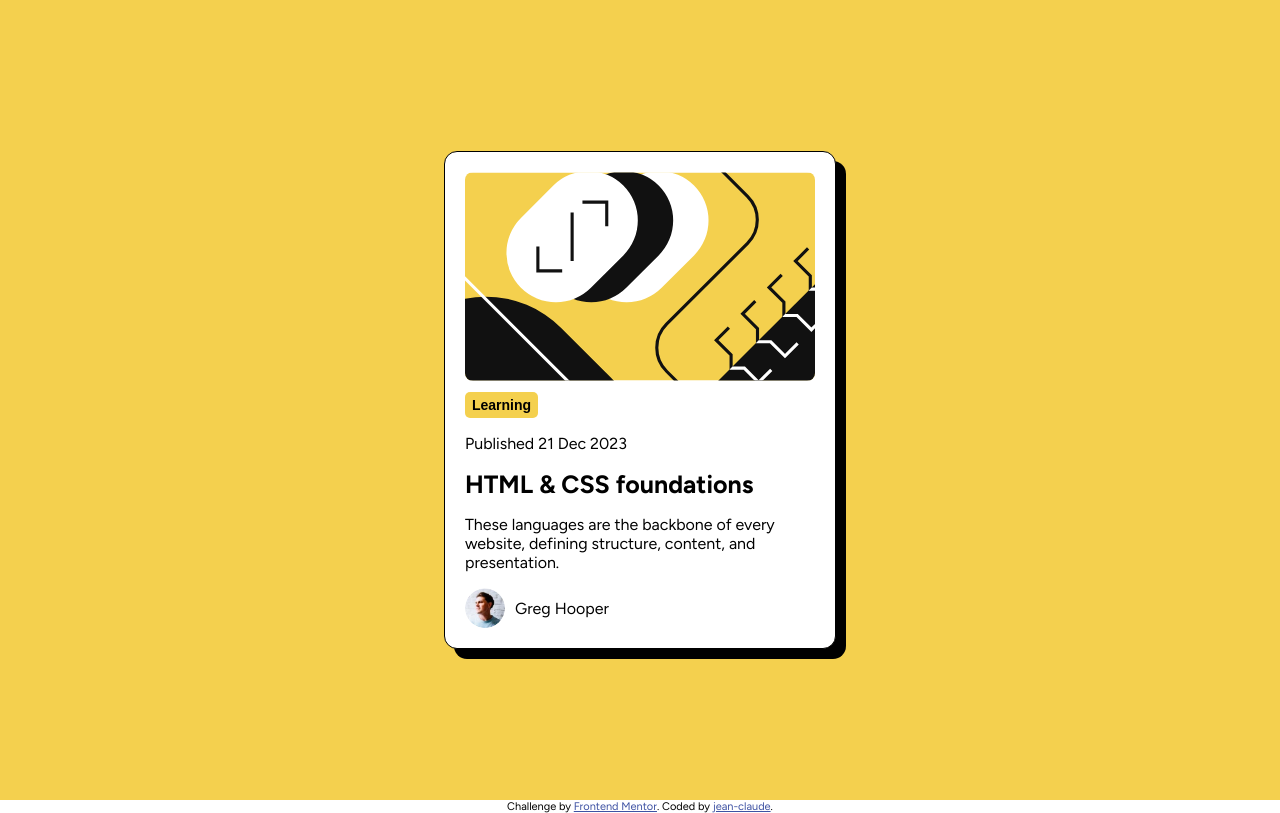
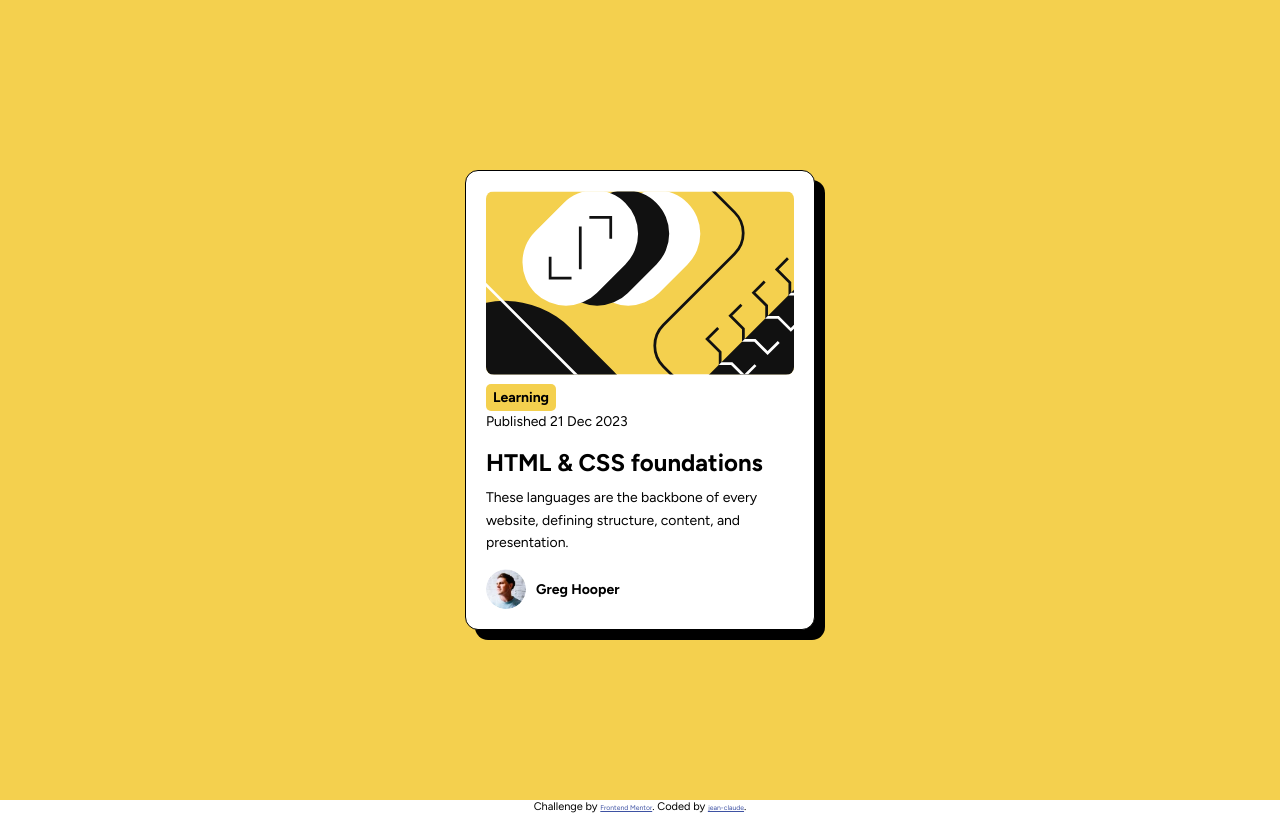
Before and after one commit to Jeanclaude09-dev/Blog-Preview-Card, a plain HTML site: page index.html in a window 1280 px wide. Drawn offline with Linux system fonts and the light colour scheme.

Commit message:
update style
correction of font-size units

```diff
--- a/index.html
+++ b/index.html
@@ -25,7 +25,7 @@
         <section>
           <img
             src="assets/images/illustration-article.svg"
-            alt=""
+            alt="illustration-article"
             class="image"
           />
         </sect>
@@ -37,8 +37,8 @@
           content, and presentation.
         </p>
         <section class="author">
-          <img src="assets/images/image-avatar.webp" alt="" />
-          Greg Hooper
+          <img src="assets/images/image-avatar.webp" alt="author-picture" />
+          <span> Greg Hooper </span>
         </section>
       </div>
     </main>
@@ -47,7 +47,7 @@
       Challenge by
       <a href="https://www.frontendmentor.io?ref=challenge" target="_blank"
         >Frontend Mentor</a
-      >. Coded by <a href="#">jean-claude</a>.
+      >. Coded by <a href="https://github.com/Jeanclaude09-dev">jean-claude</a>.
     </div>
   </body>
 </html>
--- a/style.css
+++ b/style.css
@@ -1,9 +1,11 @@
-body {
+* {
+  box-sizing: border-box;
+  margin: 0;
   padding: 0;
-  margin: 0;
-  font-size: 16px;
+  font-size: 62.5%;
   font-family: "Figtree", sans-serif;
 }
+
 .container {
   display: flex;
   flex-direction: column;
@@ -27,24 +29,27 @@ body {
 }
 h1 {
   font-family: "figtree", sans-serif;
-  font-size: 24px;
-  margin-bottom: 10px;
+  font-size: 2.4rem;
+  margin: 0 0 10px 0;
+  font-weight: 700;
 }
 h1:hover {
   color: rgba(244, 208, 78, 1);
   cursor: pointer;
 }
+p {
+  font-size: 1.4rem;
+  line-height: 1.6;
+  margin-bottom: 15px;
+}
 
-@media (max-width: 375px) {
+@media (max-width: 37.5em) {
   body {
-    font-size: 14px;
+    font-size: 1.4rem;
   }
   .card {
     width: 277px;
     padding: 10px;
-  }
-  h1 {
-    font-size: 15px;
   }
 }
 .image {
@@ -63,11 +68,6 @@ button {
   color: black;
   font-size: 14px;
 }
-h1 {
-  font-size: 25px;
-  margin: 0;
-  font-weight: 700;
-}
 .author {
   display: flex;
   align-items: center;
@@ -79,6 +79,11 @@ h1 {
   border-radius: 50%;
   margin-right: 10px;
 }
+.author span {
+  font-size: 1.4rem;
+  font-weight: 700;
+  cursor: pointer;
+}
 .attribution {
   font-size: 11px;
   text-align: center;
```
